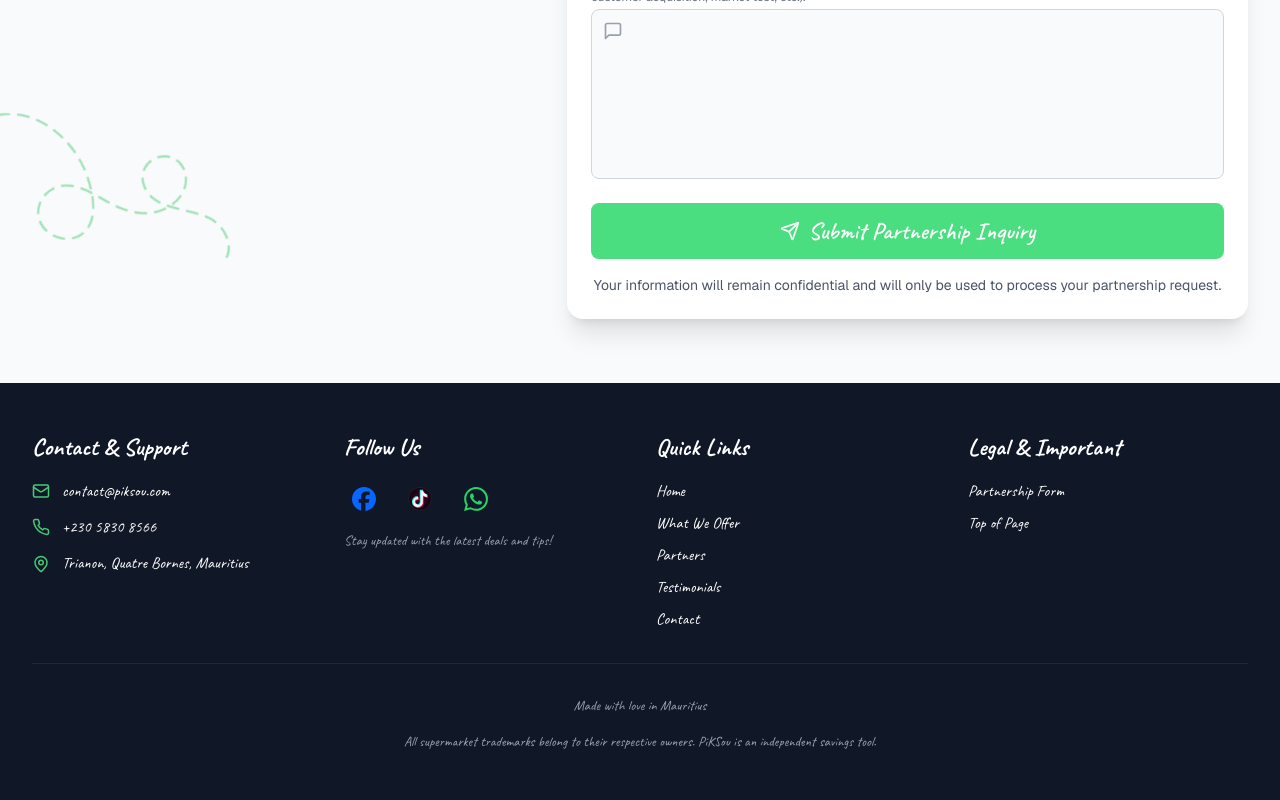
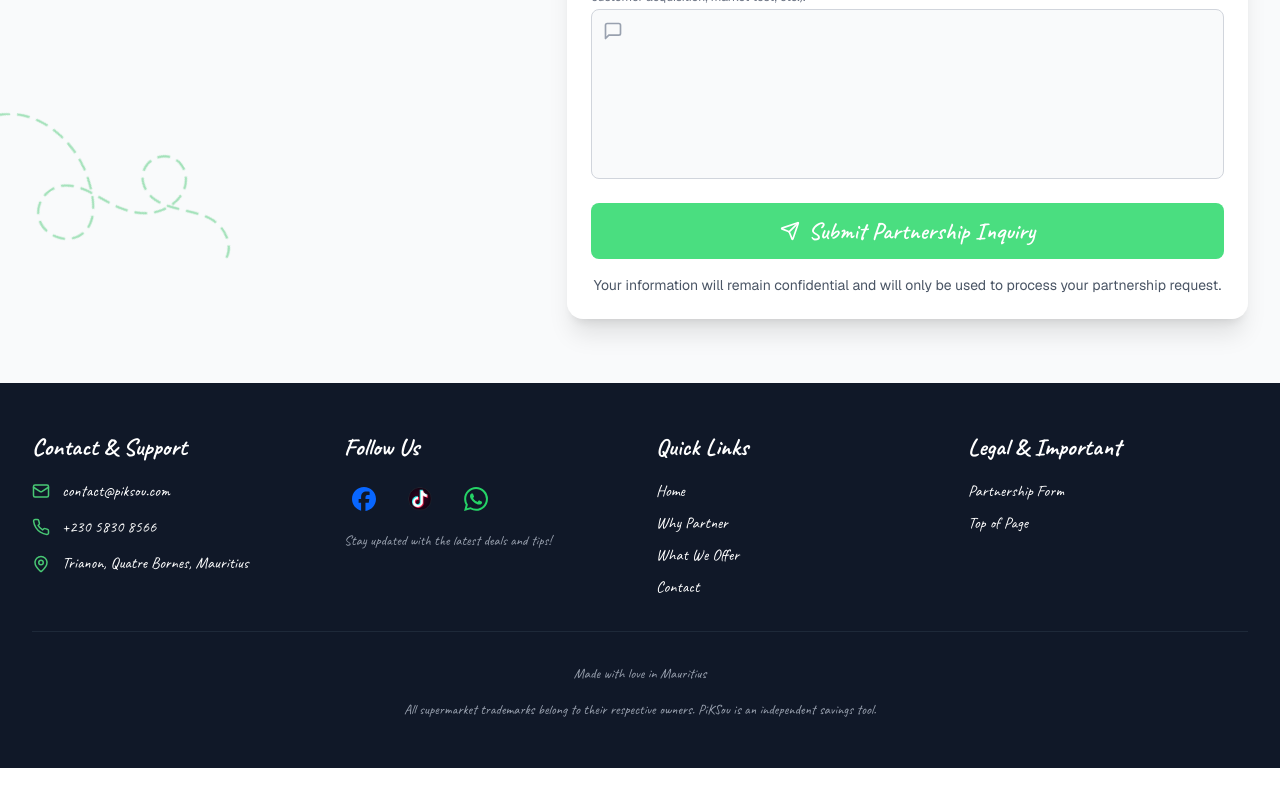
Before and after one commit to piksouhelp-glitch/piksou-partners, a Next.js app: page / in a window 1280 px wide. Shown: the part 5282-6082 px from the top of the page. After the commit the page ends 6050 px from the top, so only its background shows below. Built offline with nearby package versions, Linux system fonts and the light colour scheme; a web font is replaced by a local one.

Commit message:
update footer routes - remove testimonial and partners route - add why-piksou route

```diff
--- a/components/footer.tsx
+++ b/components/footer.tsx
@@ -13,9 +13,8 @@ const content = {
     legal: "Legal & Important",
     links: [
       { href: "#hero", label: "Home" },
+      { href: "#why-piksou", label: "Why Partner" },
       { href: "#what-we-offer", label: "What We Offer" },
-      { href: "#partners-logos", label: "Partners" },
-      { href: "#testimonials", label: "Testimonials" },
       { href: "#contact-form", label: "Contact" },
     ],
     legalLinks: [
@@ -34,9 +33,8 @@ const content = {
     legal: "Légal & Important",
     links: [
       { href: "#hero", label: "Accueil" },
+      { href: "#why-piksou", label: "Pourquoi Partenaire" },
       { href: "#what-we-offer", label: "Nos Offres" },
-      { href: "#partners-logos", label: "Partenaires" },
-      { href: "#testimonials", label: "Témoignages" },
       { href: "#contact-form", label: "Contact" },
     ],
     legalLinks: [
```
